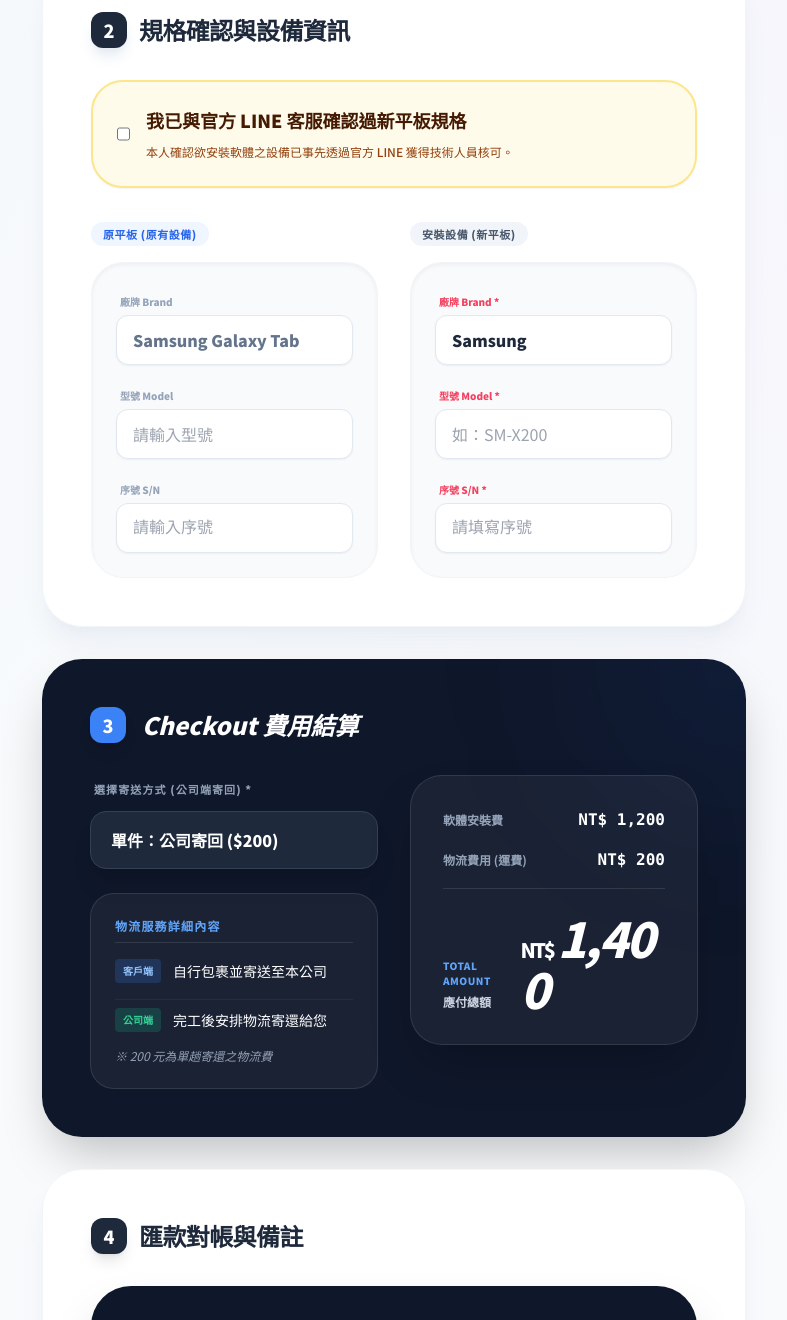
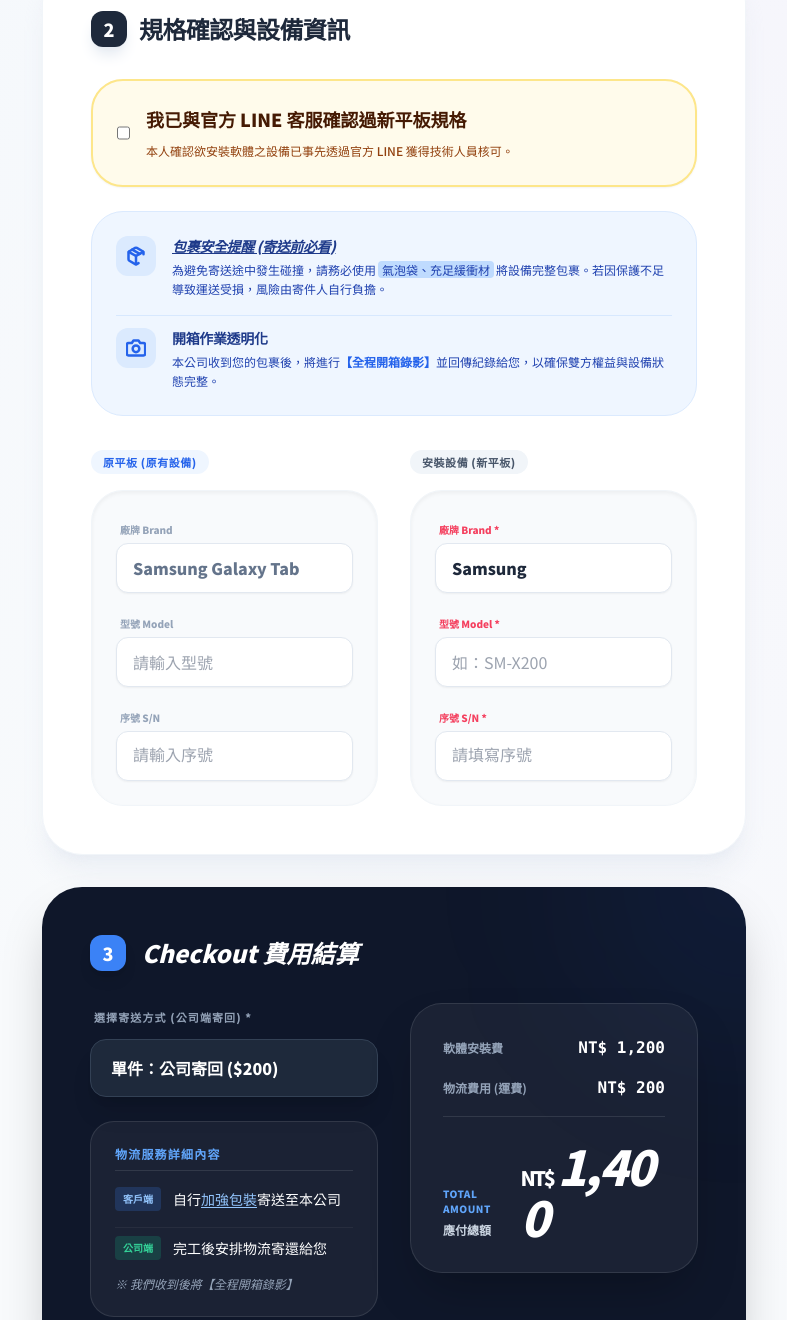
Before and after one commit to will050512/Installation-application, a plain HTML site: page index.html in a window 1280 px wide. Shown: the part 747-2067 px from the top of the page, without its empty margins (454-1241 px from the left). Drawn offline with nearby package versions, Linux system fonts and the light colour scheme.

Commit message:
Update index.html

```diff
--- a/index.html
+++ b/index.html
@@ -42,7 +42,7 @@
             @apply absolute inset-0 text-white text-lg font-black flex items-center justify-center;
         }
 
-        /* 防止行動端字體過小 */
+        /* 防止行動端字體過小導致自動縮放 */
         input, select, textarea {
             font-size: 16px !important;
         }
@@ -69,7 +69,7 @@
                             軟體安裝<br><span class="text-blue-600">申請系統</span>
                         </h1>
                         <p class="mt-4 text-slate-500 leading-relaxed font-medium text-base">
-                            專業、快速、數位化的設備安裝服務。
+                             專業、快速、數位化的設備安裝服務。
                         </p>
                     </header>
 
@@ -116,7 +116,7 @@
 
                             <!-- Email 驗證區 -->
                             <div class="bg-blue-600 p-6 md:p-8 rounded-[2rem] shadow-xl shadow-blue-100 mb-8 text-white">
-                                <label class="block text-sm font-black mb-3 ml-1">電子郵件驗證 (供電子發票使用) *</label>
+                                <label class="block text-sm font-black mb-3 ml-1 leading-snug">電子郵件驗證 (供開立、寄送電子發票使用) *</label>
                                 <div class="flex flex-col sm:flex-row gap-3">
                                     <input type="email" id="email" name="email" required placeholder="請填寫正確信箱" class="flex-grow px-5 py-4 rounded-2xl bg-white border-none outline-none text-slate-900 font-bold">
                                     <button type="button" id="sendCodeBtn" onclick="sendVerificationCode()" class="bg-slate-900 text-white px-8 py-4 rounded-2xl font-black hover:bg-black active:scale-95 transition-all shadow-xl">
@@ -149,7 +149,8 @@
                                 <h2 class="text-2xl font-black tracking-tight text-slate-800">規格確認與設備資訊</h2>
                             </div>
 
-                            <div class="mb-8 p-6 bg-amber-50 rounded-[2rem] border-2 border-amber-200 shadow-sm">
+                            <!-- 規格確認 -->
+                            <div class="mb-6 p-6 bg-amber-50 rounded-[2rem] border-2 border-amber-200 shadow-sm">
                                 <div class="flex gap-4">
                                     <input type="checkbox" id="specConfirmed" class="custom-checkbox" onchange="checkRequirements()">
                                     <div class="flex-1 space-y-2">
@@ -158,6 +159,32 @@
                                         </label>
                                         <p class="text-amber-800 text-[12px] leading-relaxed font-medium">
                                             本人確認欲安裝軟體之設備已事先透過官方 LINE 獲得技術人員核可。
+                                        </p>
+                                    </div>
+                                </div>
+                            </div>
+
+                            <!-- 包裹安全提醒 -->
+                            <div class="mb-8 p-6 bg-blue-50 rounded-[2rem] border border-blue-100 space-y-4">
+                                <div class="flex items-start gap-4">
+                                    <div class="bg-blue-100 text-blue-600 p-2.5 rounded-xl flex-shrink-0">
+                                        <svg xmlns="http://www.w3.org/2000/svg" width="20" height="20" viewBox="0 0 24 24" fill="none" stroke="currentColor" stroke-width="3" stroke-linecap="round" stroke-linejoin="round"><path d="M21 10V8a2 2 0 0 0-1-1.73l-7-4a2 2 0 0 0-2 0l-7 4A2 2 0 0 0 3 8v8a2 2 0 0 0 1 1.73l7 4a2 2 0 0 0 2 0l2-1.14"/><path d="m7.5 4.27 9 5.15"/><polyline points="3.29 7 12 12 20.71 7"/><line x1="12" y1="22" x2="12" y2="12"/></svg>
+                                    </div>
+                                    <div class="space-y-1">
+                                        <p class="font-black text-blue-900 text-sm italic underline tracking-tight">包裹安全提醒 (寄送前必看)</p>
+                                        <p class="text-blue-800 text-[12px] leading-relaxed font-medium">
+                                            為避免寄送途中發生碰撞，請務必使用<span class="bg-blue-200 px-1 rounded mx-0.5">氣泡袋、充足緩衝材</span>將設備完整包裹。若因保護不足導致運送受損，風險由寄件人自行負擔。
+                                        </p>
+                                    </div>
+                                </div>
+                                <div class="flex items-start gap-4 pt-3 border-t border-blue-200/50">
+                                    <div class="bg-blue-100 text-blue-600 p-2.5 rounded-xl flex-shrink-0">
+                                        <svg xmlns="http://www.w3.org/2000/svg" width="20" height="20" viewBox="0 0 24 24" fill="none" stroke="currentColor" stroke-width="3" stroke-linecap="round" stroke-linejoin="round"><path d="M23 19a2 2 0 0 1-2 2H3a2 2 0 0 1-2-2V8a2 2 0 0 1 2-2h4l2-3h6l2 3h4a2 2 0 0 1 2 2z"/><circle cx="12" cy="13" r="4"/></svg>
+                                    </div>
+                                    <div class="space-y-1">
+                                        <p class="font-black text-blue-900 text-sm tracking-tight">開箱作業透明化</p>
+                                        <p class="text-blue-800 text-[12px] leading-relaxed font-medium">
+                                            本公司收到您的包裹後，將進行<span class="text-blue-600 font-black">【全程開箱錄影】</span>並回傳紀錄給您，以確保雙方權益與設備狀態完整。
                                         </p>
                                     </div>
                                 </div>
@@ -316,7 +343,10 @@
         <div class="bg-white rounded-[3rem] p-10 max-w-sm w-full text-center shadow-2xl animate-in zoom-in duration-500">
             <div class="w-24 h-24 bg-blue-100 text-blue-600 rounded-full flex items-center justify-center mx-auto mb-8 text-5xl font-black shadow-inner">✓</div>
             <h3 class="text-3xl font-black text-slate-900 mb-4 tracking-tight">申請單已送出</h3>
-            <p class="text-blue-600 leading-relaxed mb-6 text-lg font-black underline underline-offset-8">請記得寄送平板設備</p>
+            <div class="space-y-2 mb-8">
+                <p class="text-blue-600 text-lg font-black underline underline-offset-8 decoration-2 decoration-blue-200">請務必加強包裝寄送</p>
+                <p class="text-slate-500 text-xs font-bold leading-relaxed">※ 收到設備後我們將全程開箱錄影回饋給您</p>
+            </div>
             <p class="text-slate-400 leading-relaxed mb-10 text-sm font-medium">確認明細已寄至您的信箱，<br>核對款項後將儘速聯繫。</p>
             <button onclick="location.reload()" class="w-full bg-slate-900 text-white py-5 rounded-2xl font-black text-lg hover:bg-black transition-all">完成填寫</button>
         </div>
@@ -357,7 +387,7 @@
                         <span class="px-2 py-0.5 bg-blue-500/20 text-blue-300 rounded text-[10px] font-bold">客戶端</span>
                         <p class="text-white font-medium">自行將設備送至本公司</p>
                     </div>
-                    <div class="flex items-center gap-3">
+                    <div class="flex items-center gap-3 border-t border-white/5 pt-2">
                         <span class="px-2 py-0.5 bg-blue-500/20 text-blue-300 rounded text-[10px] font-bold">客戶端</span>
                         <p class="text-white font-medium">完工後自行至本公司取回</p>
                     </div>
@@ -368,20 +398,20 @@
                 detailHtml = `
                     <div class="flex items-center gap-3">
                         <span class="px-2 py-0.5 bg-blue-500/20 text-blue-300 rounded text-[10px] font-bold">客戶端</span>
-                        <p class="text-white font-medium">自行包裹並寄送至本公司</p>
+                        <p class="text-white font-medium">自行<span class="text-blue-300 underline underline-offset-2">加強包裝</span>寄送至本公司</p>
                     </div>
                     <div class="flex items-center gap-3 border-t border-white/5 pt-2">
                         <span class="px-2 py-0.5 bg-emerald-500/20 text-emerald-400 rounded text-[10px] font-bold">公司端</span>
                         <p class="text-white font-medium">完工後安排物流寄還給您</p>
                     </div>
-                    <p class="text-slate-400 text-xs mt-2 italic">※ 200 元為單趟寄還之物流費</p>
+                    <p class="text-slate-400 text-xs mt-2 italic">※ 我們收到後將【全程開箱錄影】</p>
                 `;
             } else if (method === "來回件") {
                 shipFee = 400;
                 detailHtml = `
                     <div class="flex items-center gap-3">
                         <span class="px-2 py-0.5 bg-emerald-500/20 text-emerald-400 rounded text-[10px] font-bold">公司端</span>
-                        <p class="text-white font-medium">派車至您的地址取件 (需自行包裝)</p>
+                        <p class="text-white font-medium">派車取件 (<span class="text-blue-300 underline underline-offset-2">請務必事先加強包裹</span>)</p>
                     </div>
                     <div class="flex items-center gap-3 border-t border-white/5 pt-2">
                         <span class="px-2 py-0.5 bg-emerald-500/20 text-emerald-400 rounded text-[10px] font-bold">公司端</span>
```
